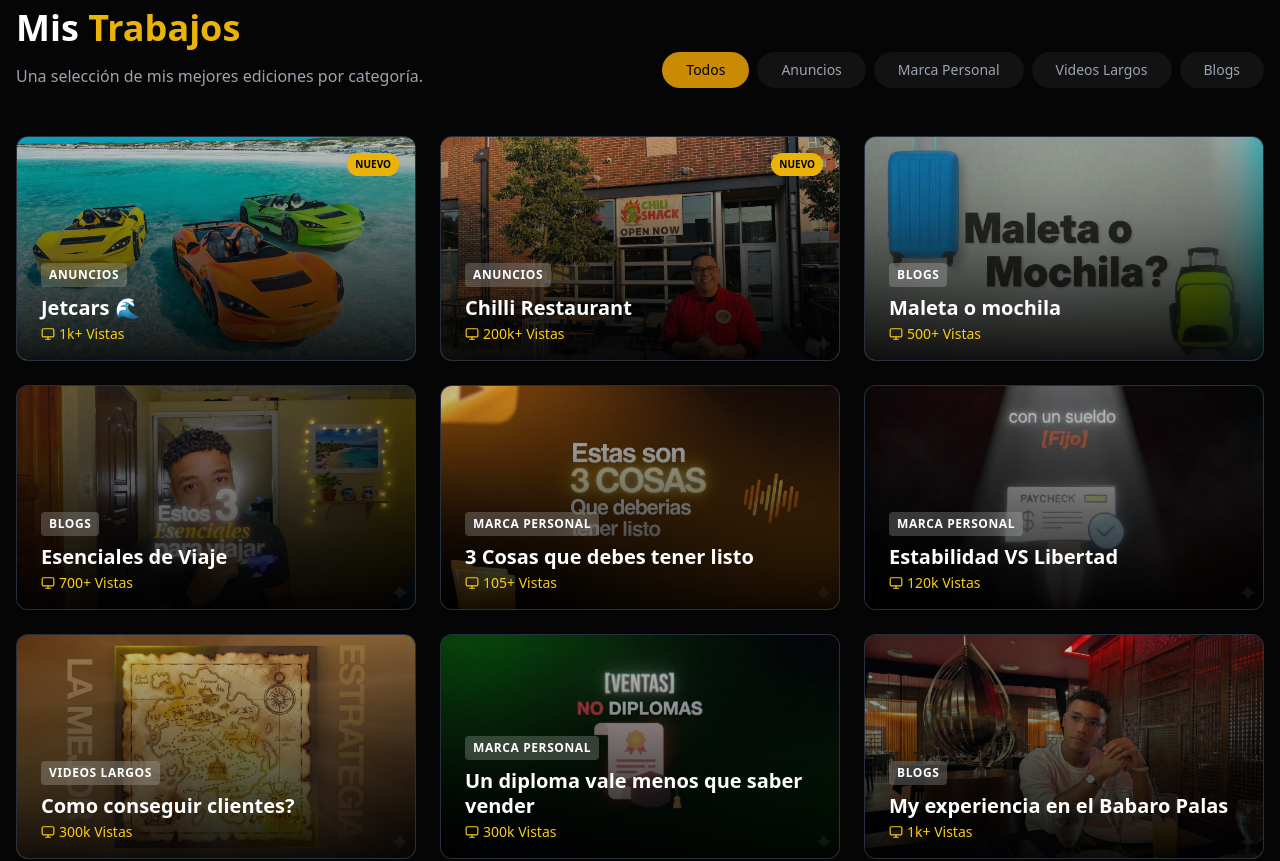
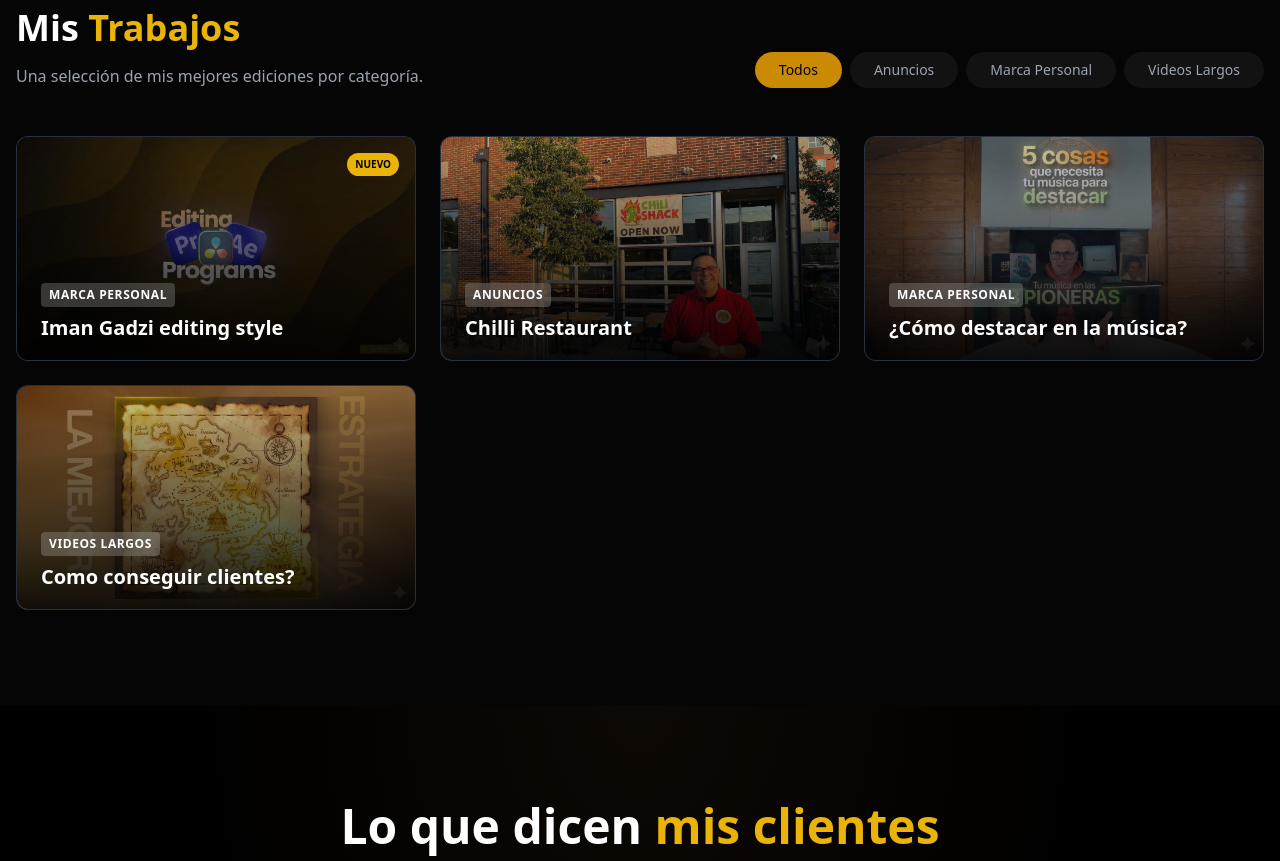
Before and after one commit to editor-zeke/editor-zeke, a React (Vite) app: page / in a window 1280 px wide. Shown: the part 1220-2081 px from the top of the page. Built offline with nearby package versions, Linux system fonts and the light colour scheme.

Commit message:
feat: Update `trabajos` data in `App.jsx` with new images and remove the 'vistas' display.

```diff
--- a/App.jsx
+++ b/App.jsx
@@ -75,16 +75,6 @@ const CONFIG = {
     -------------------------------------------------------------------------- */
     trabajos: [
         {
-            id: 9,
-            titulo: "Jetcars 🌊",
-            categoria: "anuncios",
-            imagen: "/img/jetcars.webp",
-            vistas: "1k+ Vistas",
-            videoUrl: "https://player.vimeo.com/video/1141748076",
-            esVertical: true,
-            esNuevo: true
-        },
-        {
             id: 1,
             titulo: "Chilli Restaurant",
             categoria: "anuncios",
@@ -92,43 +82,25 @@ const CONFIG = {
             vistas: "200k+ Vistas",
             videoUrl: "https://player.vimeo.com/video/1141238978",
             esVertical: true, // Ejemplo: Este se verá alto en el celular
-            esNuevo: true
-        },
-        {
-            id: 2,
-            titulo: "Maleta o mochila",
-            categoria: "blogs",
-            imagen: "/img/maleta-mochi.webp",
-            vistas: "500+ Vistas",
-            videoUrl: "https://player.vimeo.com/video/1136235770",
-            esVertical: true,
         },
         {
             id: 3,
-            titulo: "Esenciales de Viaje",
-            categoria: "blogs",
-            imagen: "/img/Esenciales.webp",
+            titulo: "¿Cómo destacar en la música?",
+            categoria: "marca_personal",
+            imagen: "/img/3pioneras.webp",
             vistas: "700+ Vistas",
             videoUrl: "https://player.vimeo.com/video/1136235862",
             esVertical: true
         },
         {
             id: 4,
-            titulo: "3 Cosas que debes tener listo",
+            titulo: "Iman Gadzi editing style",
             categoria: "marca_personal",
-            imagen: "/img/3 cosas.webp",
+            imagen: "/img/editing programs.webp",
             vistas: "105+ Vistas",
             esVertical: true,
-            videoUrl: "https://player.vimeo.com/video/1130355484"
-        },
-        {
-            id: 5,
-            titulo: "Estabilidad VS Libertad",
-            categoria: "marca_personal",
-            imagen: "/img/Estabilidad Libertad.webp",
-            vistas: "120k Vistas",
-            esVertical: true,
-            videoUrl: "https://player.vimeo.com/video/1120273287"
+            videoUrl: "https://vimeo.com/1157042955?share=copy&fl=sv&fe=ci",
+            esNuevo: true
         },
         {
             id: 6,
@@ -137,24 +109,6 @@ const CONFIG = {
             imagen: "/img/Clientes.webp",
             vistas: "300k Vistas",
             videoUrl: "https://player.vimeo.com/video/1118611689"
-        },
-        {
-            id: 7,
-            titulo: "Un diploma vale menos que saber vender",
-            categoria: "marca_personal",
-            imagen: "/img/Diploma.webp",
-            vistas: "300k Vistas",
-            videoUrl: "https://player.vimeo.com/video/1120256955",
-            esVertical: true,
-        },
-        {
-            id: 8,
-            titulo: "My experiencia en el Babaro Palas",
-            categoria: "blogs",
-            imagen: "/img/Babaro Palas.webp",
-            vistas: "1k+ Vistas",
-            videoUrl: "https://player.vimeo.com/video/1118613666",
-            esVertical: true,
         }
     ],
     // --- TESTIMONIOS ---
@@ -550,9 +504,7 @@ const SeccionPortafolio = () => {
                                         {trabajo.categoria.replace('_', ' ')}
                                     </span>
                                     <h3 className="text-xl font-bold text-white mb-1 leading-tight">{trabajo.titulo}</h3>
-                                    <p className="text-yellow-400 text-sm font-medium flex items-center gap-1">
-                                        <Monitor size={14} /> {trabajo.vistas}
-                                    </p>
+
                                 </div>
                             </div>
                         </RevealSection>
```
Also changed, not shown: public/img/3pioneras.webp (added), public/img/editing programs.webp (added).
